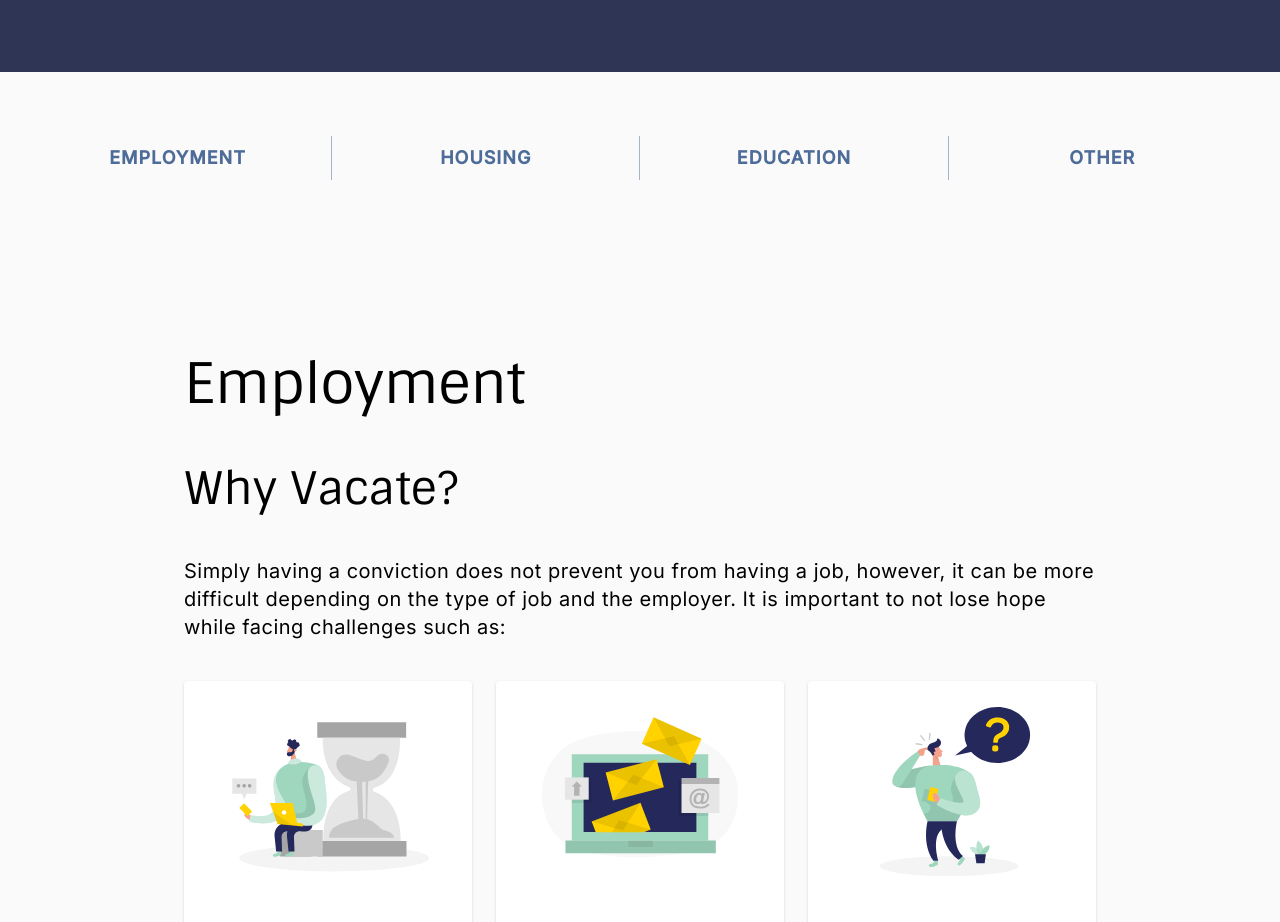
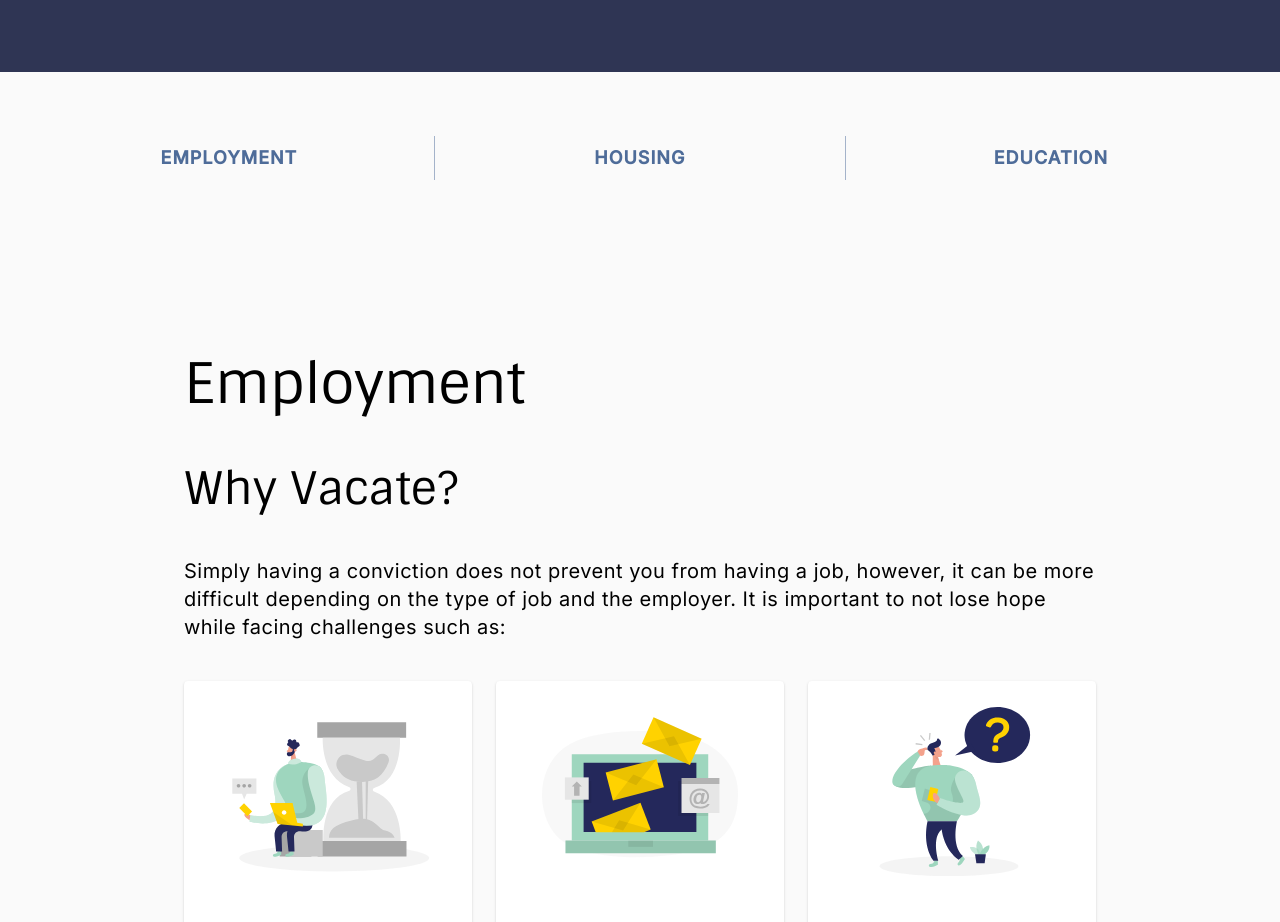
Before and after one commit to openseattle/clearviction-v1, a React (Create React App) app: page /resources in a window 1280 px wide. Shown: the part 840-1762 px from the top of the page. Built offline with nearby package versions, Linux system fonts and the light colour scheme.

Commit message:
removed other link
Link didn't go anywhere

```diff
--- a/src/Pages/ResourcesPage.jsx
+++ b/src/Pages/ResourcesPage.jsx
@@ -140,7 +140,6 @@ const ResourcesPage = () => {
                         { url: "employment", linkName: "employment" },
                         { url: "housing", linkName: "housing" },
                         { url: "education", linkName: "education" },
-                        { url: "other", linkName: "other" },
                     ]}
                 />
             </Container>
```
